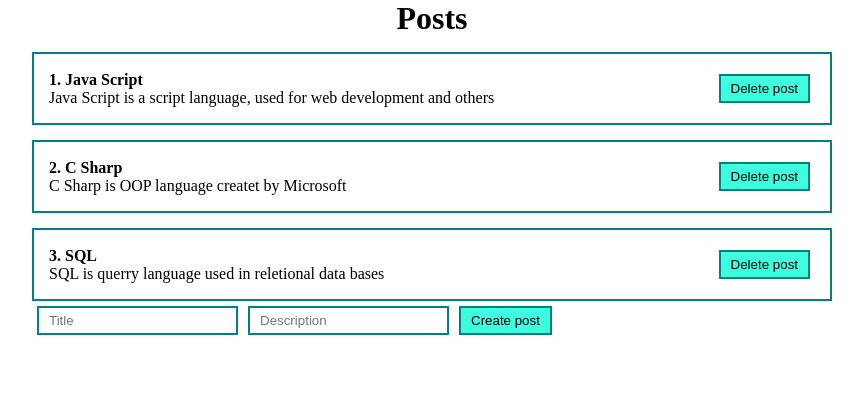
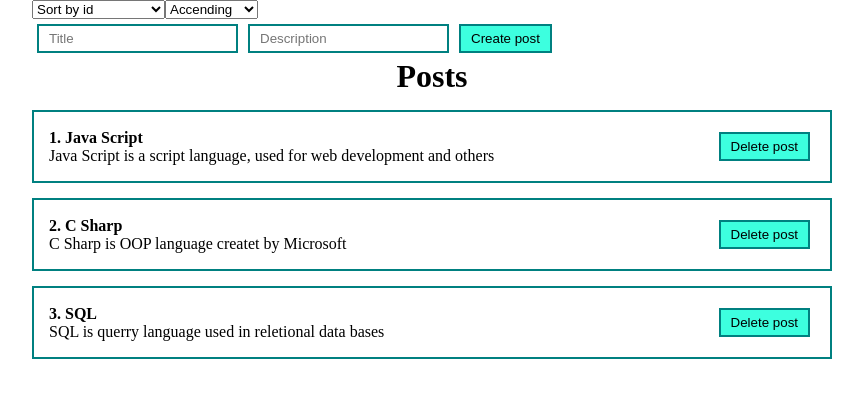
Before and after one commit to ventsislavVidulov/react-recap-utv, a React (Vite) app: page / in a window 1280 px wide. Shown: the top 398 px of the page, without its empty margins (208-1071 px from the left). Built offline with nearby package versions, Linux system fonts and the light colour scheme.

Commit message:
add sort logic

```diff
--- a/src/App.jsx
+++ b/src/App.jsx
@@ -1,7 +1,8 @@
 import "./styles/App.css";
-import { useState } from "react";
+import { useEffect, useState } from "react";
 import PostList from "./components/PostList";
 import PostForm from "./ui/PostForm/PostForm";
+import MySelect from "./ui/MySelect/MySelect";
 
 function App() {
   const [posts, setPosts] = useState(
@@ -24,6 +25,18 @@ function App() {
 
     ]
   );
+  const [sortObject, setSortObject] = useState({ accendingDescending: 'accending', textContentSortCriterion: 'id' })
+  const [sortedPosts, setSortedPosts] = useState([])
+
+  useEffect(() => {
+    if (sortObject.textContentSortCriterion === 'id') {
+      setSortedPosts([...posts.sort((a, b) => sortObject.accendingDescending === 'accending' ? a.id - b.id : b.id - a.id)])
+    } else  if (sortObject.textContentSortCriterion === 'title') {
+      setSortedPosts([...posts.sort((a, b) => sortObject.accendingDescending === 'accending' ? a.title.localeCompare(b.title) : b.title.localeCompare(a.title))])
+    } else  if (sortObject.textContentSortCriterion === 'description') {
+      setSortedPosts([...posts.sort((a, b) => sortObject.accendingDescending === 'accending' ? a.description.localeCompare(b.description) : b.description.localeCompare(a.description))])
+    }
+  }, [sortObject, posts])
 
   const addPostHandler = (posts) => {
     setPosts(posts);
@@ -33,10 +46,43 @@ function App() {
     setPosts(posts.filter(p => p.id !== postId))
   }
 
+  const textContentSortHandler = (e) => {
+    setSortObject({ ...sortObject, textContentSortCriterion: e.target.value });
+  }
+
+  const accendingDescendingHandler = (e) => {
+    setSortObject({ ...sortObject, accendingDescending: e.target.value });
+  }
+
+    const sortChriterionHandler= (e) => {
+    setSortObject({ ...sortObject, sortChriterionHandler: e.target.value });
+  }
+
   return (
     <div className='app'>
-      <PostList posts={posts} deletePostHandler={deletePostHandler} listTitle="Posts" />
+      <MySelect
+        options={
+          [
+            { value: "id", textContent: "Sort by id" },
+            { value: "title", textContent: "Sort by title" },
+            { value: "description", textContent: "Sort by description" },
+          ]}
+        // defaultValue="Select sort method"
+        onChange={textContentSortHandler}
+        value={sortObject.textContentSortCriterion}
+      />
+      <MySelect
+        options={
+          [
+            { value: "accending", textContent: "Accending" },
+            { value: "descending", textContent: "Descending" },
+          ]}
+        // defaultValue="Accending/Descending"
+        onChange={accendingDescendingHandler}
+        value={sortObject.accendingDescending}
+      />
       <PostForm posts={posts} addPostHandler={addPostHandler} />
+      <PostList posts={sortedPosts} deletePostHandler={deletePostHandler} listTitle="Posts" />
     </ div>
   )
 }
```
